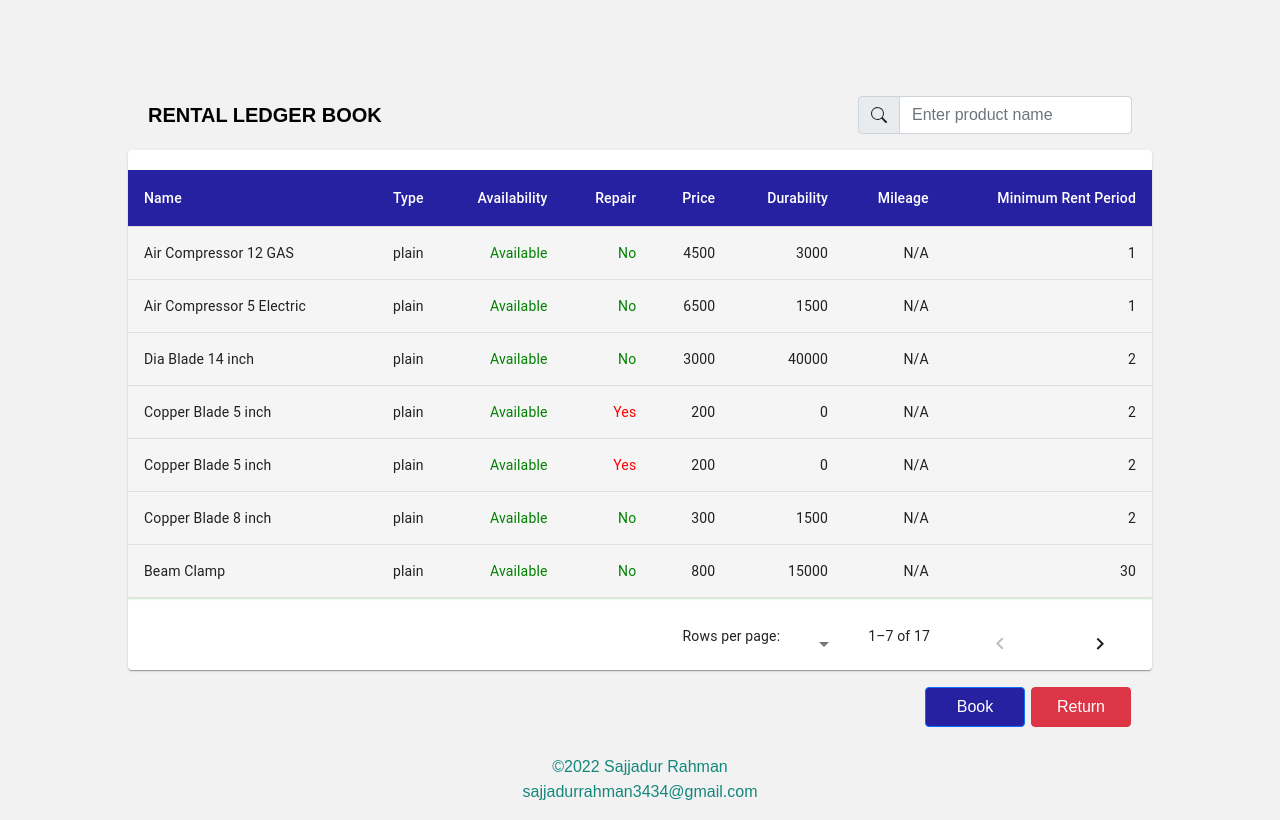
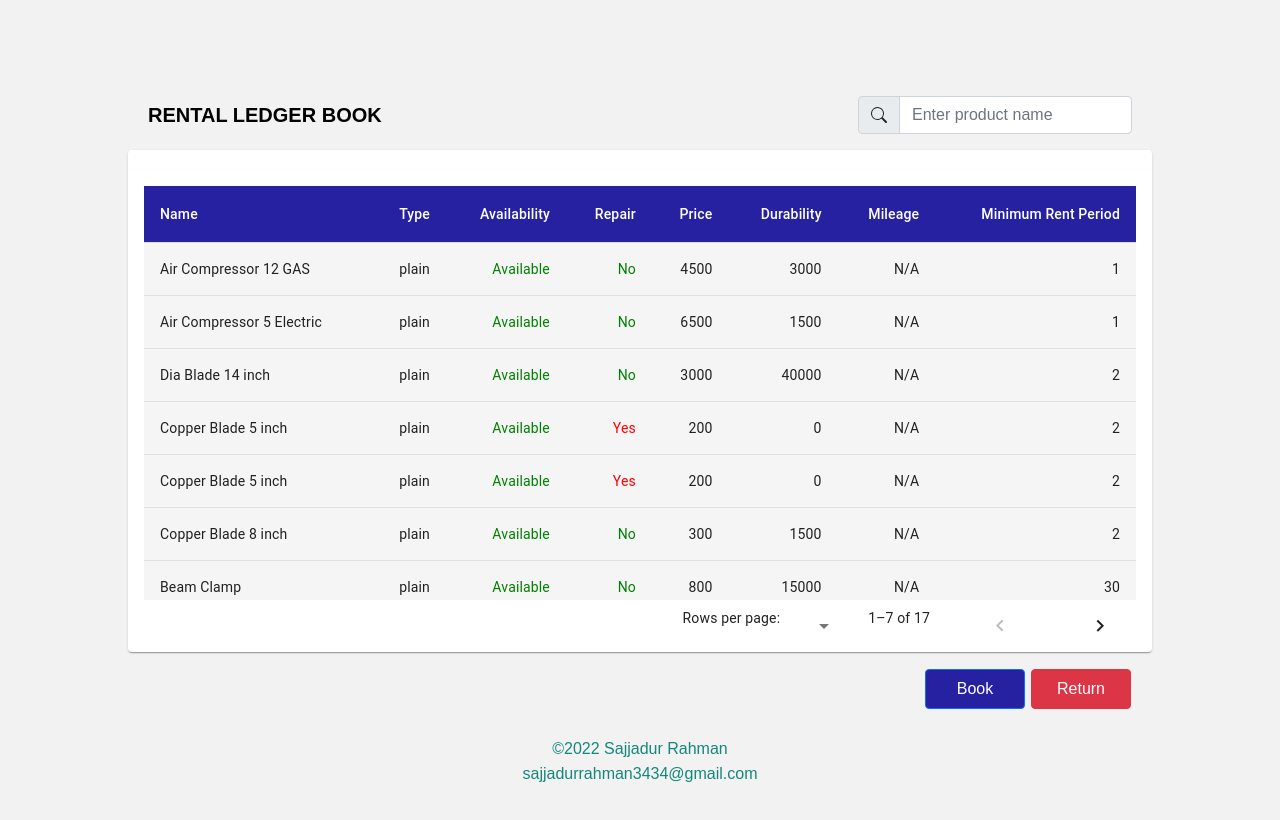
Before and after one commit to sajjad355/Next-Rental-software, a React (Create React App) app: page / in a window 1280 px wide. Built offline with nearby package versions, Linux system fonts and the light colour scheme.

Commit message:
Table Scroll

```diff
--- a/src/components/TableView/ProductTable.js
+++ b/src/components/TableView/ProductTable.js
@@ -88,8 +88,8 @@ const ProductTable = () => {
             </div>
 
             <Paper sx={{ width: "100%", overflow: "hidden" }} className="table-margin">
-                <TableContainer sx={{ maxHeight: 950 }}>
-                    <Table id="rentaldata">
+                <TableContainer sx={{ maxHeight: '450px' }}>
+                    <Table id="rentaldata" stickyHeader>
                         <TableHead className="table-header">
                             <TableRow className="table-header">
                                 <TableCellDesign>Name</TableCellDesign>
```
